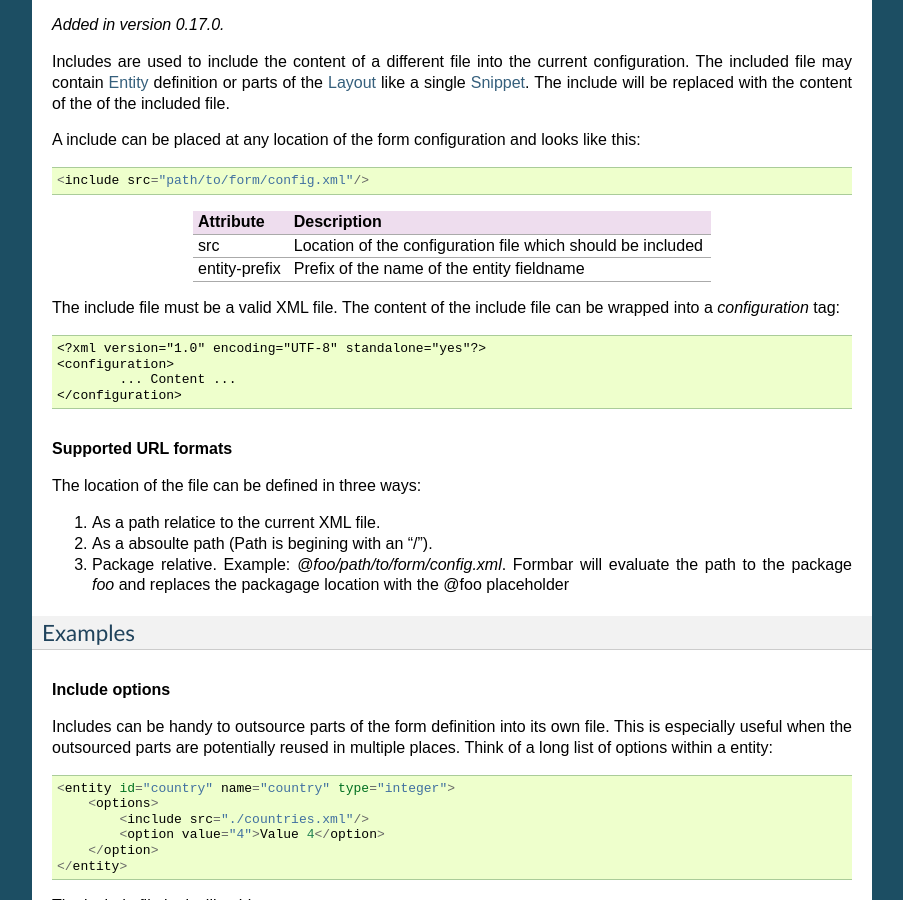
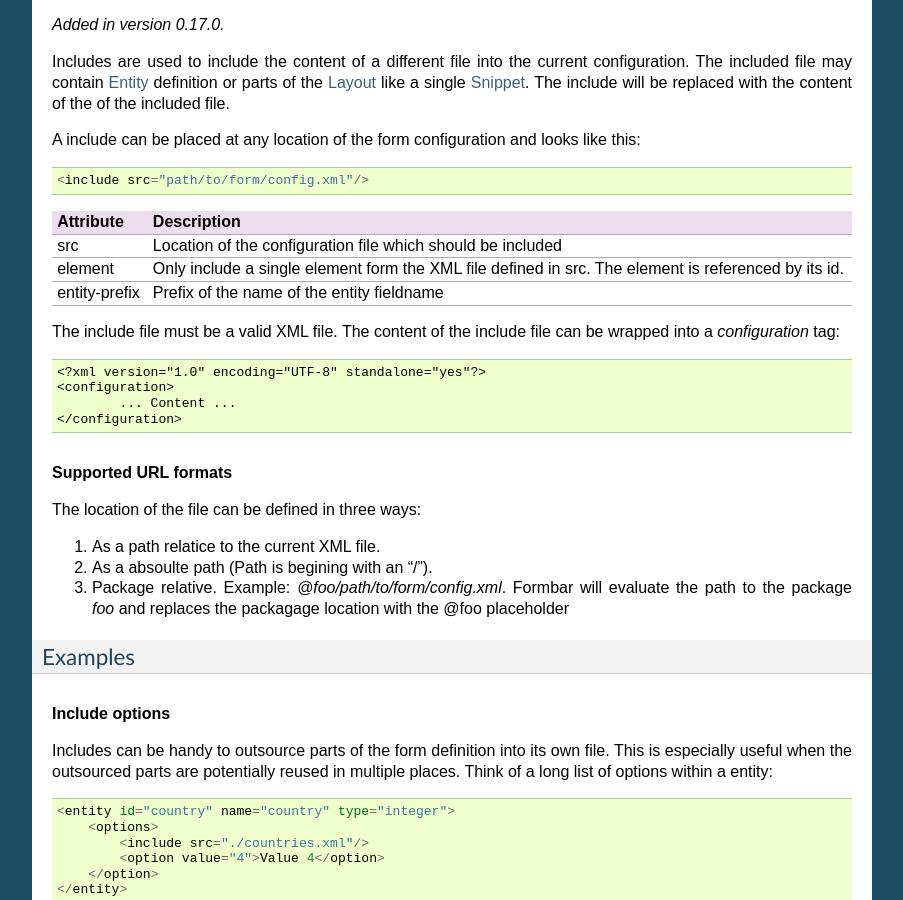
Before and after one commit to ringo-framework/formbar, a Sphinx documentation site: the page built from docs/source/config.rst, in a window 1280 px wide and 900 px high, scrolled down 15183 px. Shown: the whole window, without its empty margins (198-1101 px from the left). Built offline with Sphinx 7.4.7, drawn with Linux system fonts in a browser that asks for light colours; formulas are drawn with MathJax 3.

Commit message:
Add 'element' attribute to the include directive to the documentation

```diff
--- a/docs/source/config.rst
+++ b/docs/source/config.rst
@@ -919,6 +919,7 @@ like this::
 Attribute       Description
 =============   ===========
 src             Location of the configuration file which should be included
+element         Only include a single element form the XML file defined in src. The element is referenced by its id.
 entity-prefix   Prefix of the name of the entity fieldname
 =============   ===========
 
```
